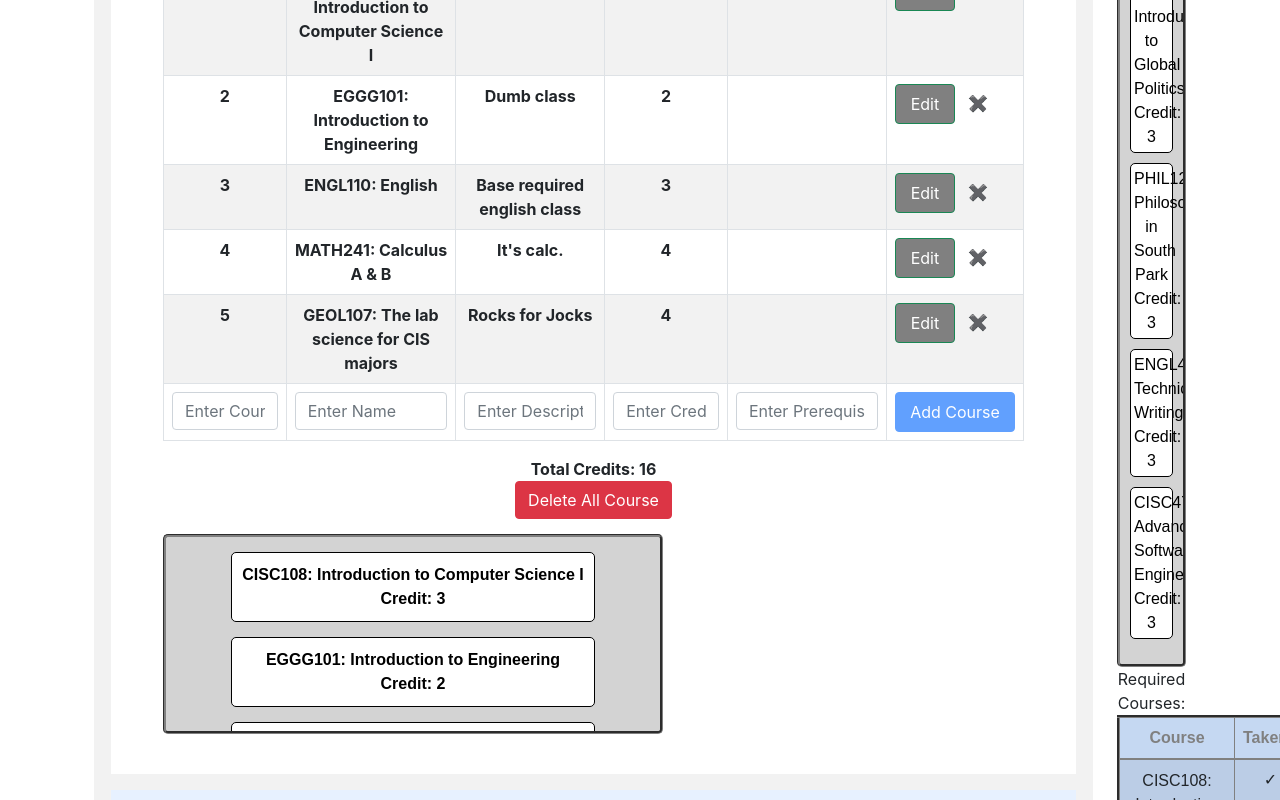
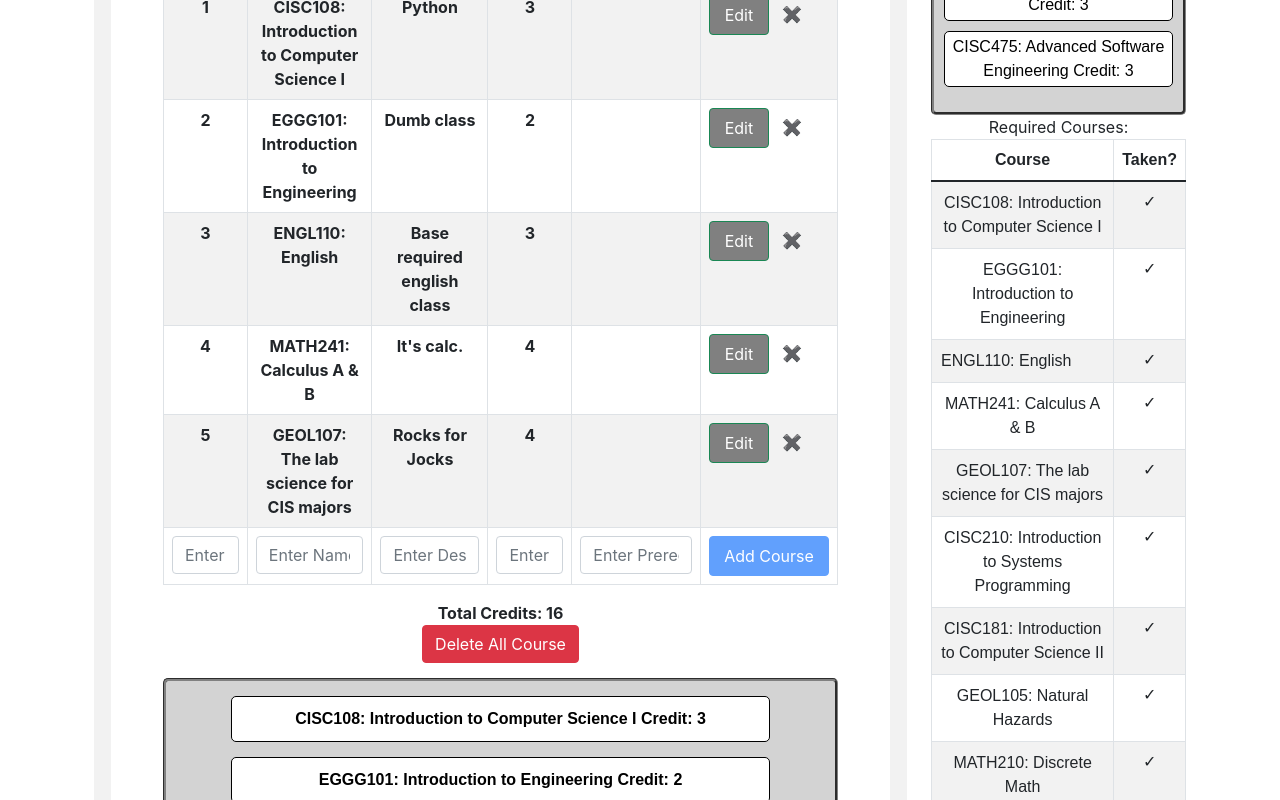
Before and after one commit to UD-CISC275-S22/cis-scheduler-team24, a React (Create React App) app: page / in a window 1280 px wide. Shown: the part 640-1440 px from the top of the page. Built offline with nearby package versions, Linux system fonts and the light colour scheme.

Commit message:
Box styling

```diff
--- a/src/App.css
+++ b/src/App.css
@@ -52,8 +52,8 @@
 
 .coursesbox {
     text-align: center;
-    height: 200px;
-    width: 500px;
+    height: auto;
+    width: auto;
     overflow: auto;
     background-color: lightgray;
     color: gray;
@@ -85,17 +85,9 @@
 
 .required {
     text-align: auto;
-    height: 670px;
-    width: 150px;
+    height: auto;
+    width: 100%;
     overflow: auto;
-    background-color: rgb(197, 216, 242);
-    color: gray;
-    scrollbar-base-color: gold;
     font-family: arial;
     padding: 15px;
-    justify-content: center;
-    border-style: groove;
-    border-color: gray;
-    border-radius: 5px;
-    /* margin-right: 5px; */
 }
--- a/src/components/viewPlan.tsx
+++ b/src/components/viewPlan.tsx
@@ -105,7 +105,7 @@ export function ViewPlan({
         <div>
             <Container>
                 <Row>
-                    <Col sm={11}>
+                    <Col sm={9}>
                         <Table striped borderless>
                             <thead>
                                 <tr>
@@ -173,7 +173,7 @@ export function ViewPlan({
                             </tbody>
                         </Table>
                     </Col>
-                    <Col sm={1}>
+                    <Col sm={3}>
                         <div>
                             {/* <Button variant="primary" onClick={handleShow}>
                                     Show Courses Pool and Degree plan
```
